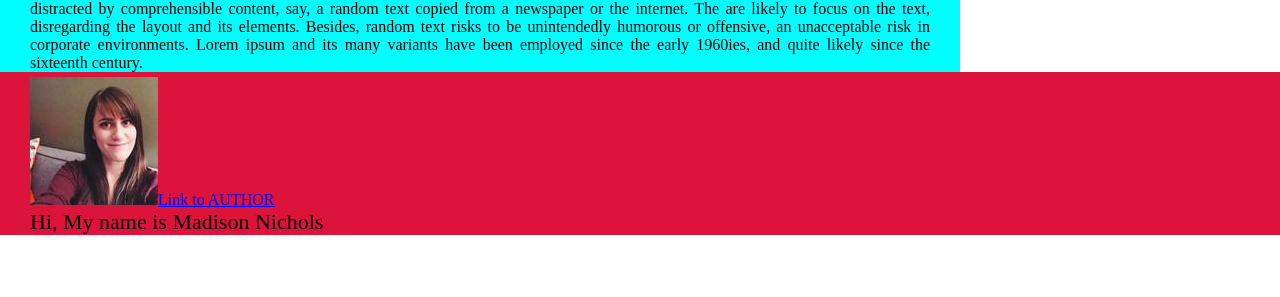
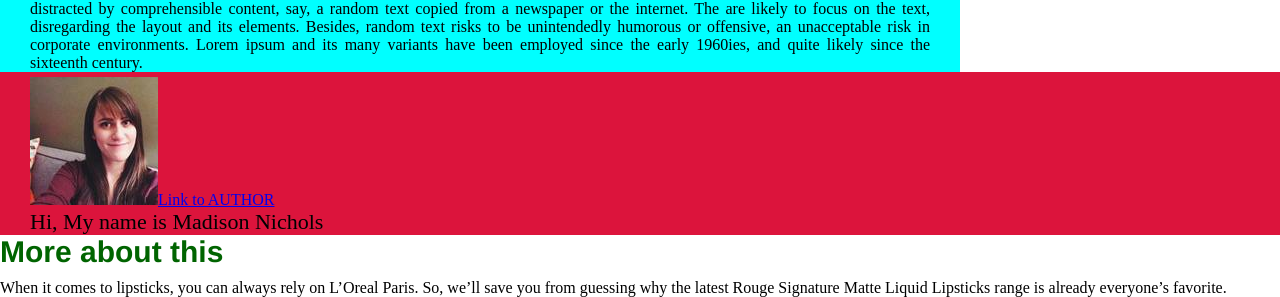
Before and after one commit to suhanapradhan/practiseGit, a plain HTML site: page Index.html in a window 1280 px wide. Shown: the part 657-954 px from the top of the page. Before the commit the page ends 892 px from the top, so only its background shows below. Drawn offline with Linux system fonts and the light colour scheme.

Commit message:
heading added

```diff
--- a/Index.html
+++ b/Index.html
@@ -50,6 +50,9 @@
                </div>
 
             </div>
+            <h2> More about this</h2>
+        <p>When it comes to lipsticks, you can always rely on L’Oreal Paris. So, we’ll save you from guessing why the latest Rouge Signature Matte Liquid Lipsticks range is already everyone’s favorite.</p>
+
 
         </body>
 
```
